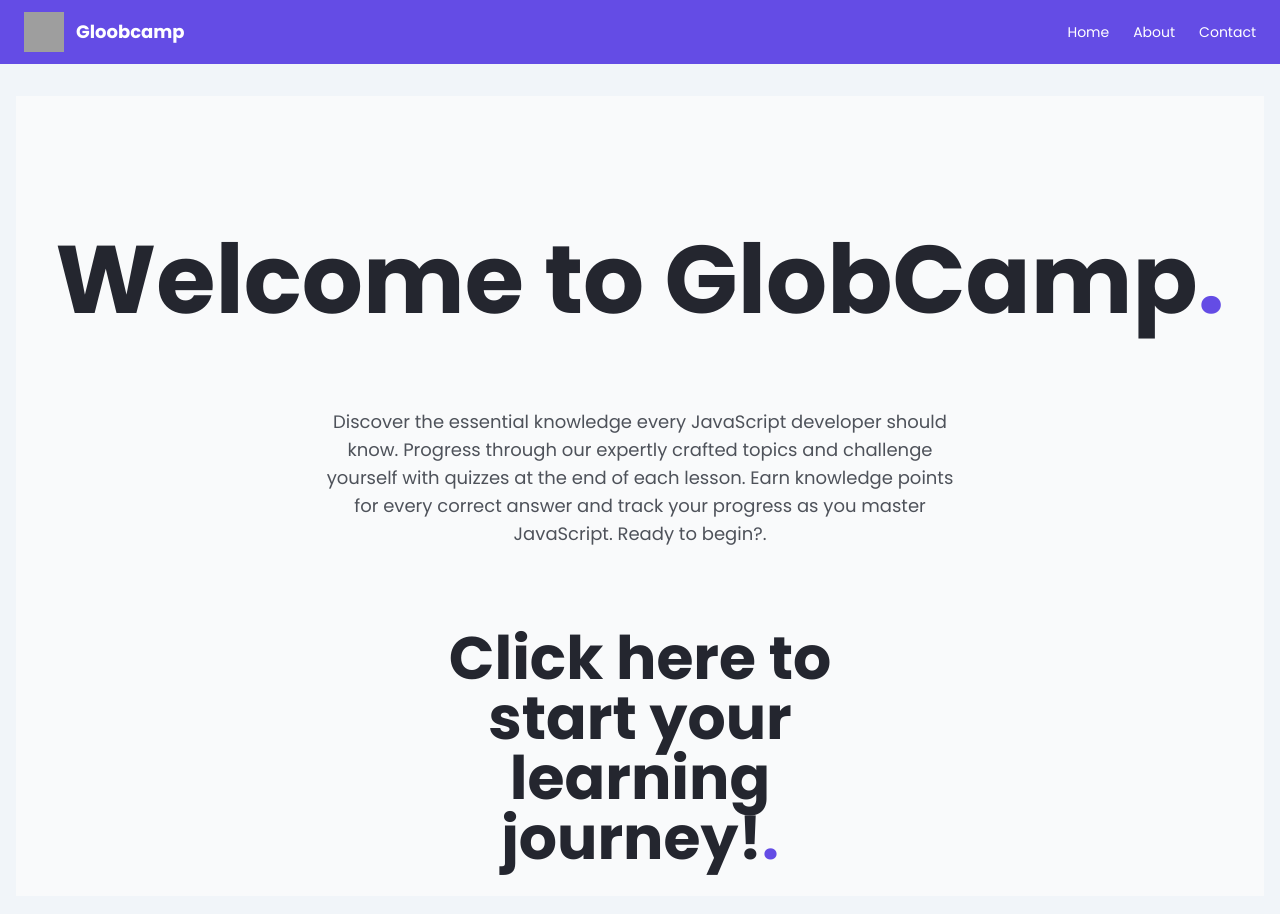
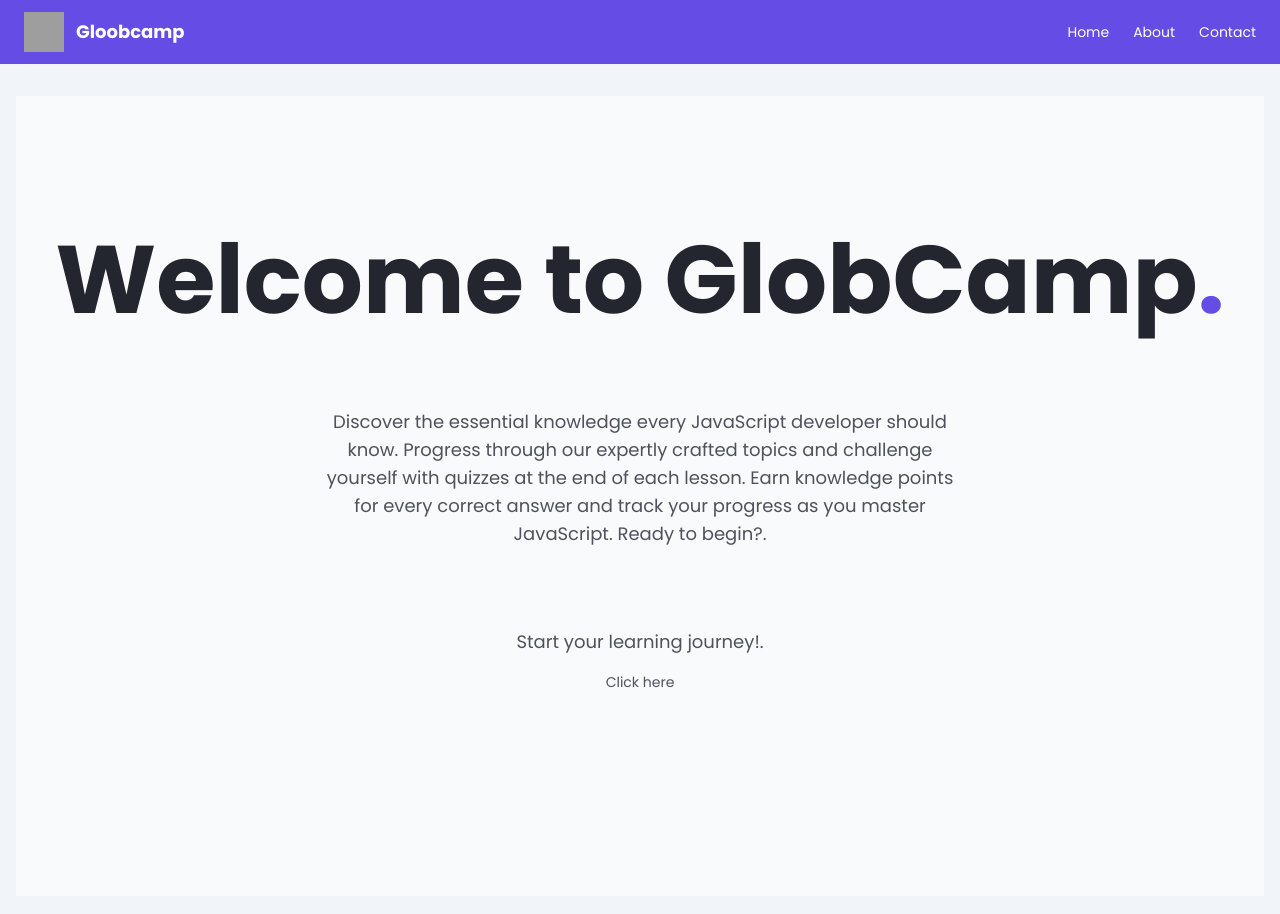
Before and after one commit to Nicostudent/gloobcamp, a Next.js app: page / in a window 1280 px wide. Shown: the top 914 px of the page. Built offline with nearby package versions, Linux system fonts and the light colour scheme; grey boxes are pictures that could not be loaded.

Commit message:
componet ProgressBar now show the % of progress

```diff
--- a/src/app/(pages)/(public)/content/JavaScript/page.jsx
+++ b/src/app/(pages)/(public)/content/JavaScript/page.jsx
@@ -3,9 +3,9 @@ import Heading from "@/components/Writing/Heading";
 import Paragraph from "@/components/Writing/Paragraph";
 import SubTitle from "@/components/Writing/SubTitle";
 import jsTopics from "@/utils/js-topics-and-questions.json";
-import ProgressBar from "@/components/ProgressBar";
+import { ProgressBar } from "@/components/ProgressBar";
 import JSConfetti from "js-confetti";
-import {IndexCard} from "@/components/IndexCard/IndexCard";
+import { IndexCard } from "@/components/IndexCard/IndexCard";
 import useProgress from "@/utils/useProgress";
 
 const Subject = () => {
--- a/src/app/page.jsx
+++ b/src/app/page.jsx
@@ -2,6 +2,7 @@ import Heading from "@/components/Writing/Heading";
 import SubTitle from "@/components/Writing/SubTitle";
 import Paragraph from "@/components/Writing/Paragraph";
 import Link from "next/link";
+import { LinkButton } from "@/components/LinkButton";
 
 const App = () => {
   return (
@@ -12,10 +13,9 @@ const App = () => {
       <div className="px-4 max-w-2xl text-center">
         <Paragraph text="Discover the essential knowledge every JavaScript developer should know. Progress through our expertly crafted topics and challenge yourself with quizzes at the end of each lesson. Earn knowledge points for every correct answer and track your progress as you master JavaScript. Ready to begin?" />
       </div>
-      <div className="px-4 max-w-lg text-center">
-        <Link href="" className="text-blue-500 hover:text-blue-700 transition-colors">
-            <SubTitle text="Click here to start your learning journey!" />
-        </Link>
+      <div className="flex flex-col justify-center items-center px-4 max-w-lg text-center">
+         <Paragraph text="Start your learning journey!" />
+         <LinkButton href={"/content/JavaScript"}  title={"Click here"} />
       </div>
     </main>
   );
--- a/src/components/ProgressBar.jsx
+++ b/src/components/ProgressBar.jsx
@@ -1,14 +1,18 @@
-const ProgressBar = ({ progress }) => {
+export const ProgressBar = ({ progress }) => {
+  console.log(progress);
+
   return (
     <article>
+      <div className="flex w-full justify-center mt-10">
+        {progress > 0 && <p className="text-center text-2xl text-black">{`%${Math.round(progress)}`}</p>}
+      </div>
       <progress
         id="progress-bar"
         value={progress}
         max="100"
-        className="progress-filled:bg-primary progress-unfilled:bg-slate-300 my-12 progress-unfilled:rounded-lg progress-filled:rounded-lg w-full"
-      ></progress>
+        className="progress-filled:bg-primary progress-unfilled:bg-slate-300 mb-12 progress-unfilled:rounded-lg progress-filled:rounded-lg w-full"
+      >
+      </progress>
     </article>
   );
 };
-
-export default ProgressBar;
```
